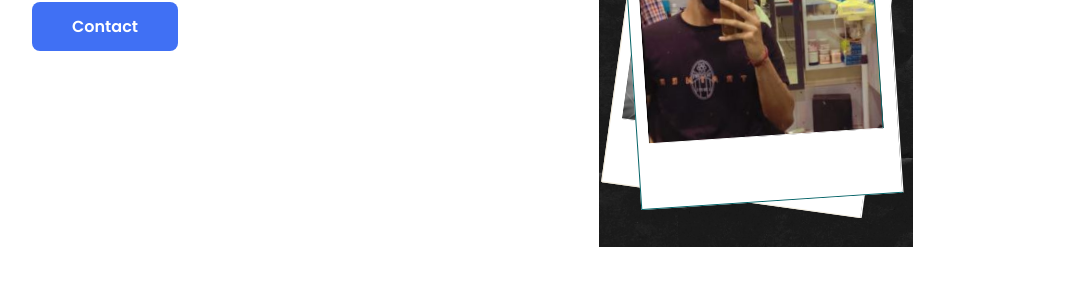
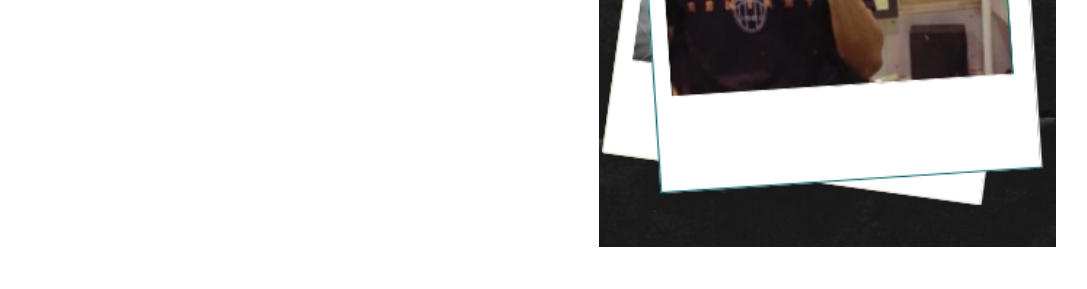
Before and after one commit to tanishpvt/Gym-Protfolio-website, a plain HTML site: page index.html in a window 1280 px wide. Shown: the part 433-722 px from the top of the page, without its empty margins (96-1183 px from the left). Drawn offline with nearby package versions, Linux system fonts and the light colour scheme.

Commit message:
Add files via upload

```diff
--- a/index.html
+++ b/index.html
@@ -41,7 +41,7 @@
                 <div class="home__data">
                     <h1 class="home__title">Hi,<br>I'am <span class="home__title-color">Prathmesh</span><br></h1>
 
-                    <a href="#contact" class="button">Contact</a>
+                    <!-- <a href="#contact" class="button">Contact</a> -->
                 </div>
 
                 <div class="home__social">
@@ -50,7 +50,7 @@
                 </div>
 
                 <div class="home__img">
-                    <img src="assets/img/home.PNG" alt="">
+                    <img src="assets/img/home.PNG" alt="" width="500" height="600">
                 </div>
             </section>
 
```
